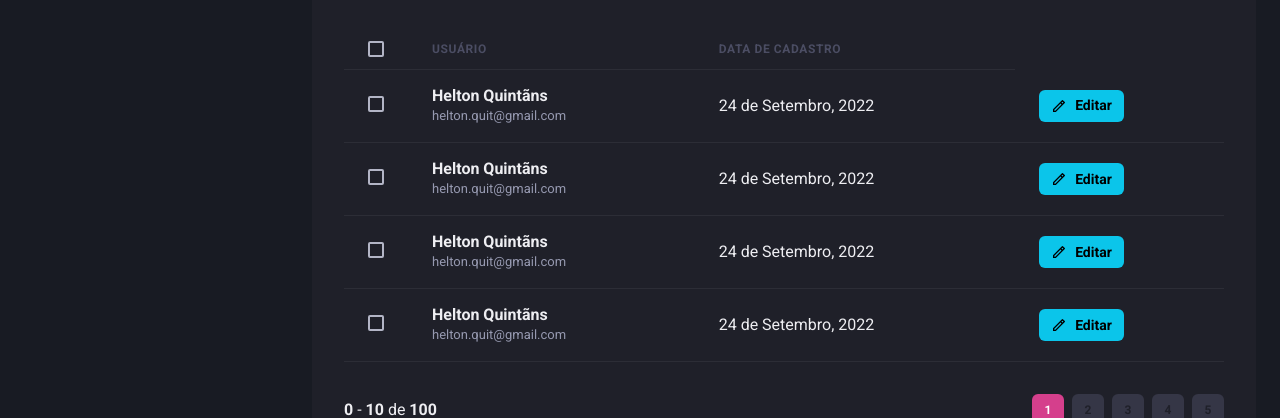
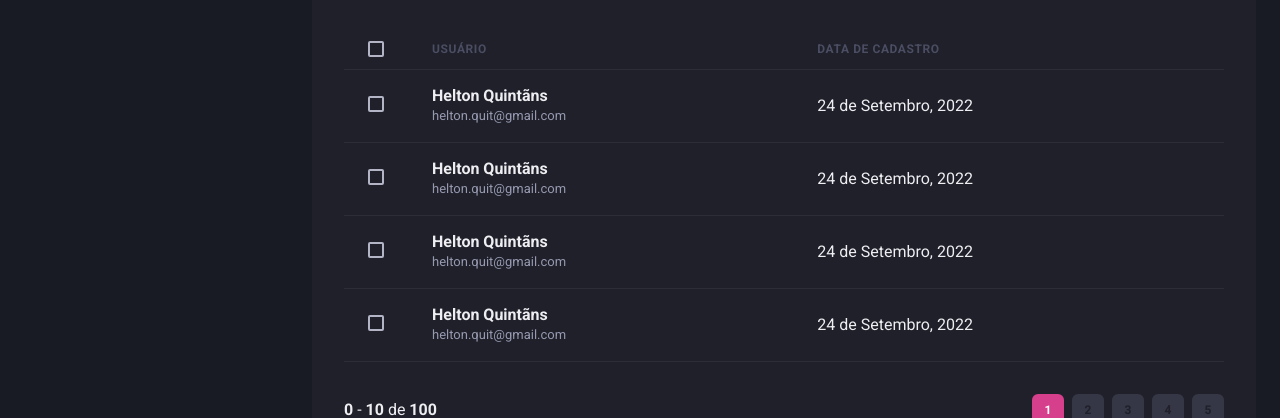
Before and after one commit to helton-quintans/dashgo, a Next.js app: page /users in a window 1280 px wide. Shown: the part 191-609 px from the top of the page. Built offline with nearby package versions, Linux system fonts and the light colour scheme.

Commit message:
chore: comentando botões editar

```diff
--- a/src/pages/users/index.tsx
+++ b/src/pages/users/index.tsx
@@ -73,7 +73,7 @@ export default function UserList() {
                   </Box>
                 </Td>
                 {isWideVersion && <Td>24 de Setembro, 2022</Td>}
-                <Td>
+                {/* <Td>
                   <Button
                     as="a"
                     size="sm"
@@ -83,7 +83,7 @@ export default function UserList() {
                   >
                     {isWideVersion ? "Editar" : ""}
                   </Button>
-                </Td>
+                </Td> */}
               </Tr>
               <Tr>
                 <Td px={["4", "4", "6"]}>
@@ -98,7 +98,7 @@ export default function UserList() {
                   </Box>
                 </Td>
                 {isWideVersion && <Td>24 de Setembro, 2022</Td>}
-                <Td>
+                {/* <Td>
                   <Button
                     as="a"
                     size="sm"
@@ -108,7 +108,7 @@ export default function UserList() {
                   >
                     {isWideVersion ? "Editar" : ""}
                   </Button>
-                </Td>
+                </Td> */}
               </Tr>
               <Tr>
                 <Td px={["4", "4", "6"]}>
@@ -123,7 +123,7 @@ export default function UserList() {
                   </Box>
                 </Td>
                 {isWideVersion && <Td>24 de Setembro, 2022</Td>}
-                <Td>
+                {/* <Td>
                   <Button
                     as="a"
                     size="sm"
@@ -133,7 +133,7 @@ export default function UserList() {
                   >
                     {isWideVersion ? "Editar" : ""}
                   </Button>
-                </Td>
+                </Td> */}
               </Tr>
               <Tr>
                 <Td px={["4", "4", "6"]}>
@@ -148,7 +148,7 @@ export default function UserList() {
                   </Box>
                 </Td>
                 {isWideVersion && <Td>24 de Setembro, 2022</Td>}
-                <Td>
+                {/* <Td>
                   <Button
                     as="a"
                     size="sm"
@@ -158,7 +158,7 @@ export default function UserList() {
                   >
                     {isWideVersion ? "Editar" : ""}
                   </Button>
-                </Td>
+                </Td> */}
               </Tr>
 
               {/* //! Mocked */}
```
